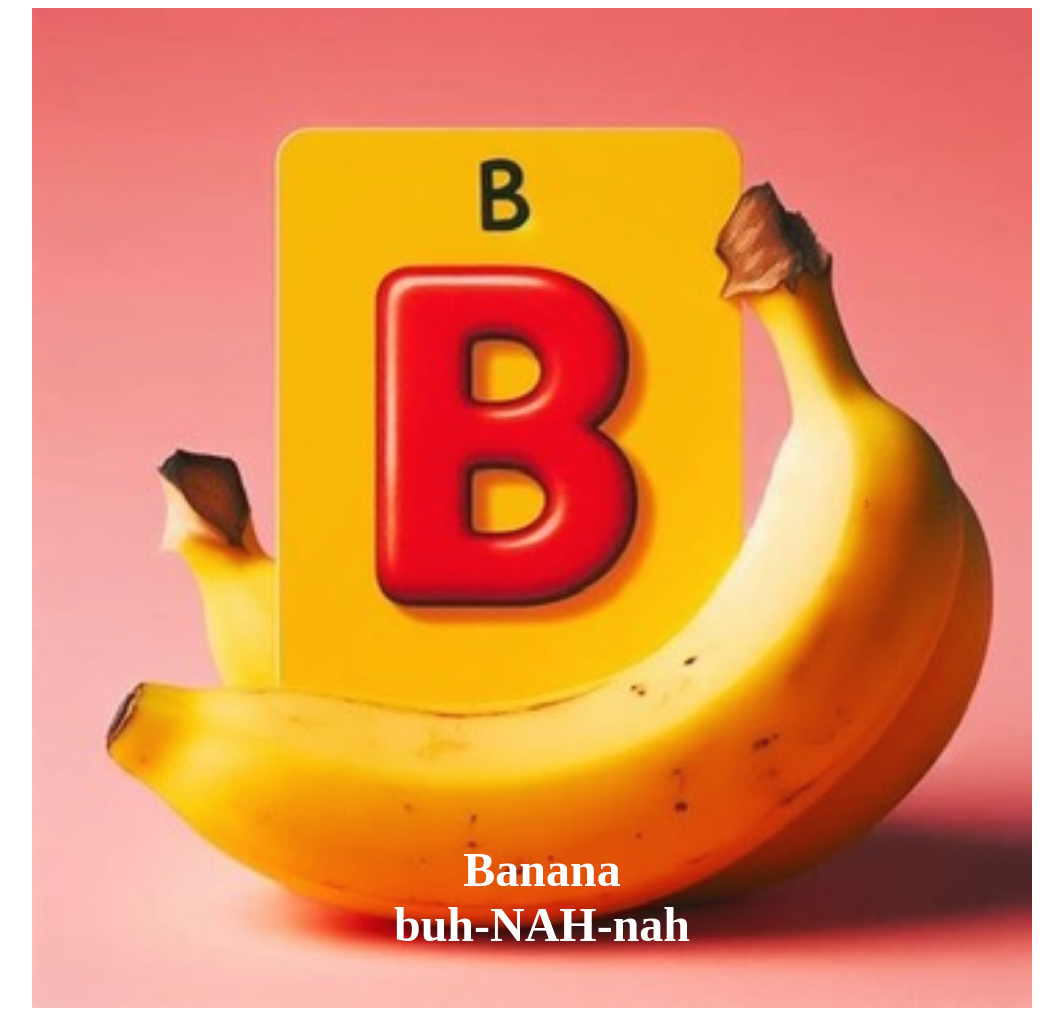
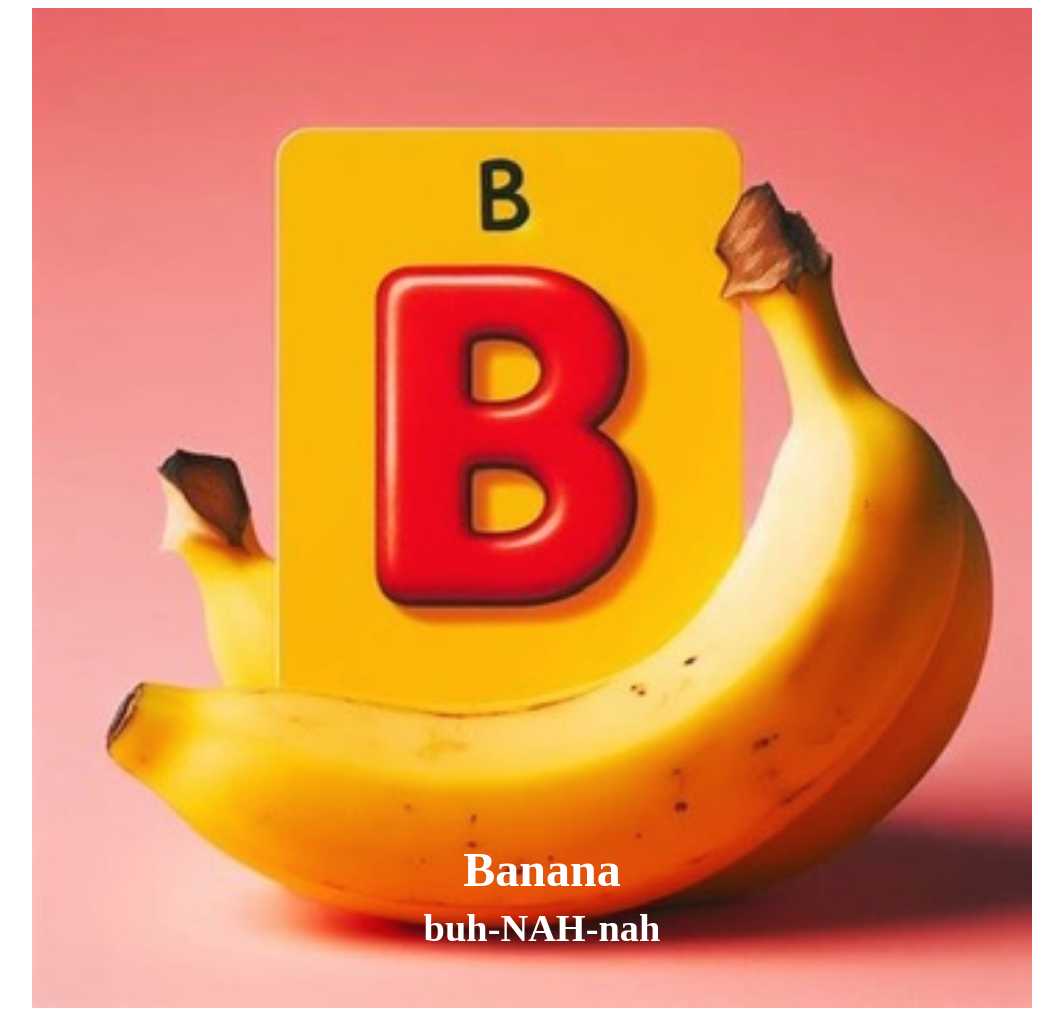
Before and after one commit to generaloriginal/lessonlearning, a plain HTML site: page 5c3962a6ebf84d159704fb3f3b4153f4/index.html in a window 1280 px wide. Shown: the whole page, without its empty margins (108-1171 px from the left). Drawn offline with Linux system fonts and the light colour scheme.

Commit message:
Update index.html

```diff
--- a/5c3962a6ebf84d159704fb3f3b4153f4/index.html
+++ b/5c3962a6ebf84d159704fb3f3b4153f4/index.html
@@ -37,7 +37,7 @@
 
 /* Second caption line style */
 .second-caption {
-  font-size: 100%; /* Smaller font size for the second line */
+  font-size: 0.8em; /* Smaller font size for the second line */
 }
 </style>
 </head>
```
